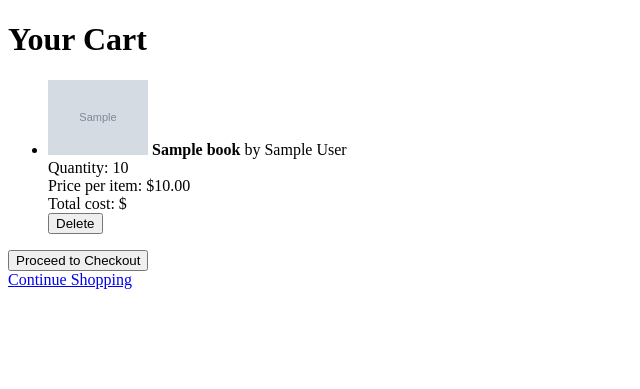
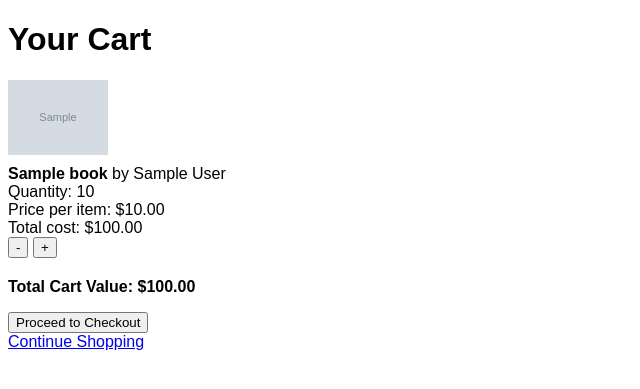
Before and after one commit to PythonRemoteEE23Group-2/orbital-bookstore, a Django app: page /cart/ in a window 1280 px wide. Shown: the top 389 px of the page, without its empty margins (0-640 px from the left). Run offline with Django 5.2, Linux system fonts and the light colour scheme; a user stored in the database is signed in; tables that the repository leaves empty hold one stand-in row (values such as "Sample post"); grey boxes marked "Sample" are stand-in pictures.

Commit message:
Minor corrections 2

```diff
--- a/store/templates/store/cart.html
+++ b/store/templates/store/cart.html
@@ -1,35 +1,62 @@
 <!DOCTYPE html>
 <html lang="en">
 <head>
+    <meta charset="UTF-8">
+    <meta name="viewport" content="width=device-width, initial-scale=1.0">
     <title>Your Cart</title>
+    <style>
+        body {
+            font-family: Arial, sans-serif;
+        }
+        .cart-item {
+            list-style-type: none;
+            margin-bottom: 20px;
+        }
+        .cart-item img {
+            display: block;
+            margin-bottom: 10px;
+        }
+        .cart-item form {
+            display: inline;
+        }
+        .cart-summary {
+            margin-top: 20px;
+            font-weight: bold;
+        }
+        .empty-cart {
+            color: #ff0000;
+        }
+    </style>
 </head>
 <body>
 
     <h1>Your Cart</h1>
 
     {% if cart_items %}
-        <ul>
     {% for item in cart_items %}
-                <li>
+    <li class="cart-item">
         <img src="{{ item.book.cover_art }}" alt="{{ item.book.title }} Cover Art" width="100">
         <strong>{{ item.book.title }}</strong> by {{ item.book.author }}<br>
         Quantity: {{ item.quantity }}<br>
         Price per item: ${{ item.book.price }}<br>
-                    Total cost: ${{ item.total_cost }}
-                    <form method="POST" action="{% url 'delete_from_cart' item.id %}">
+        Total cost: ${{ item.subtotal }}<br>
+        <form method="post">
             {% csrf_token %}
-                        <button type="submit">Delete</button>
+            <input type="hidden" name="item_id" value="{{ item.id }}">
+            <button type="submit" name="action" value="subtract" aria-label="Decrease quantity">-</button>
+            <button type="submit" name="action" value="add" aria-label="Increase quantity">+</button>
         </form>
     </li>
     {% endfor %}
-        </ul>
 
-        <form method="POST" action="{% url 'checkout' %}">
+    <p class="cart-summary">Total Cart Value: ${{ cart.total_cost }}</p>
+
+    <form method="post" action="{% url 'checkout' %}">
         {% csrf_token %}
         <button type="submit">Proceed to Checkout</button>
     </form>
     {% else %}
-        <p>Your cart is empty.</p>
+    <p class="empty-cart">Your cart is empty.</p>
     {% endif %}
 
     <a href="{% url 'home' %}">Continue Shopping</a>
--- a/store/views.py
+++ b/store/views.py
@@ -93,10 +93,28 @@
 
 @login_required
 def view_cart(request):
-    cart, _ = Cart.objects.get_or_create(user=request.user)
+    cart, created = Cart.objects.get_or_create(user=request.user)
+
+    if request.method == 'POST':
+        item_id = request.POST.get('item_id')
+        action = request.POST.get('action')
+
+        cart_item = get_object_or_404(CartItem, id=item_id, cart=cart)
+
+        if action == 'add':
+            cart_item.quantity += 1
+        elif action == 'subtract':
+            cart_item.quantity -= 1
+
+        if cart_item.quantity > 0:
+            cart_item.save()
+        else:
+            cart_item.delete()
+
+        return redirect('view_cart')
+
     cart_items = cart.items.all()
-    total_cost = cart.total_cost
-    return render(request, 'store/cart.html', {'cart_items': cart_items, 'total_cost': total_cost})
+    return render(request, 'store/cart.html', {'cart': cart, 'cart_items': cart_items})
 
 
 @login_required
@@ -148,8 +166,18 @@
 
 @login_required
 def order_success(request):
-    orders = Order.objects.filter(user=request.user).order_by('-order_date')[:5]
-    return render(request, 'store/order_success.html', {'orders': orders})
+    # Get the most recent order for the current user
+    latest_order = Order.objects.filter(user=request.user).order_by('-order_date').first()
+
+    if latest_order:
+        order_items = OrderItem.objects.filter(order=latest_order)
+    else:
+        order_items = []
+
+    return render(request, 'store/order_success.html', {
+        'order': latest_order,
+        'order_items': order_items,
+    })
 
 
 @login_required
```
Also changed, not shown: store/templates/store/order_success.html (+51 -6 lines), store/migrations/0008_alter_user_first_name_alter_user_last_name.py (added). Lines whose indentation alone changed are shown as unchanged.
